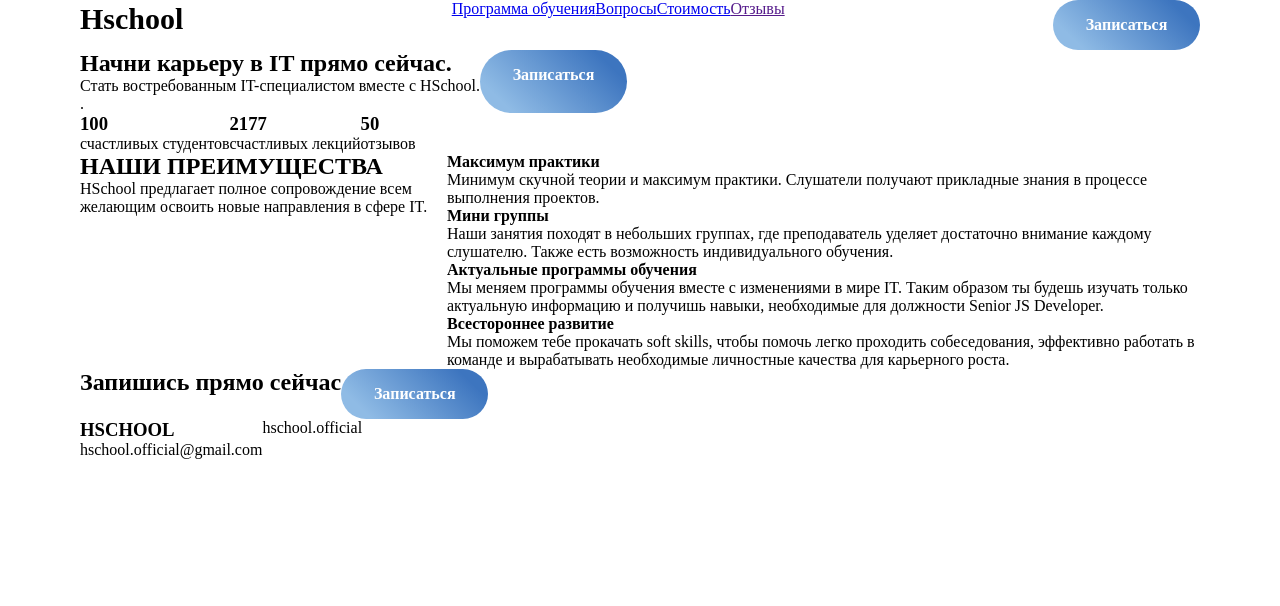
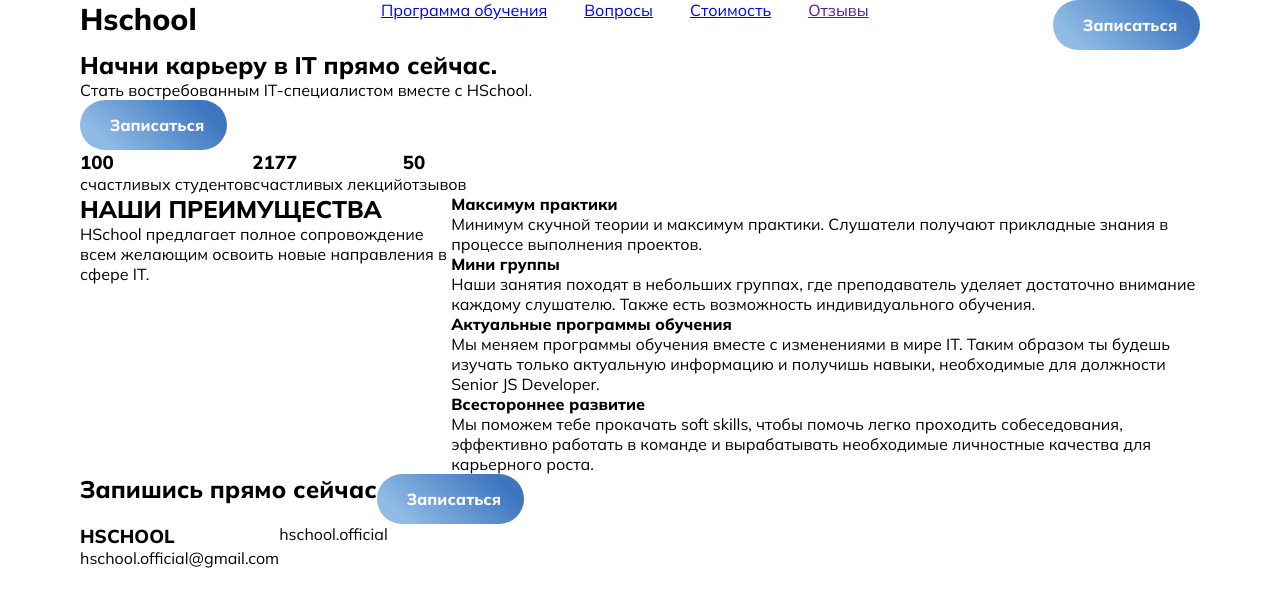
Before and after one commit to truffie/preview-card, a plain HTML site: page pages/index.html in a window 1280 px wide. Drawn offline with Linux system fonts and the light colour scheme.

Commit message:
feat: update structure

```diff
--- a/pages/index.html
+++ b/pages/index.html
@@ -12,8 +12,7 @@
   <header class="header">
     <div class="wrapper">
       <h1 class="header__logo ">Hschool</h1>
-      <div class="header__menu">
-        <nav class="menu">
+      <nav class="header__menu">
         <ul class="menu__list">
           <li class="menu__item"><a href="#">Программа обучения</a></li>
           <li class="menu__item"><a href="#">Вопросы</a></li>
@@ -22,7 +21,7 @@
         </ul>
       </nav>
 
-      </div>
+
       <div class="button header__button">Записаться</div>
     </div>
   </header>
@@ -32,9 +31,8 @@
         <div class="promo__left">
           <h2 class="header promo__header">Начни карьеру в IT прямо сейчас.</h2>
           <p class="promo__text text">Стать востребованным IT-специалистом вместе с HSchool. </p>
-          .
+          <div class="button promo__button">Записаться</div>
         </div>
-        <div class="button promo__button">Записаться</div>
         <div class="promo__right"></div>
       </div>
     </section>
@@ -119,7 +117,6 @@
         <p class="footer__hschool footer__text text">hschool.official</p>
       </div>
     </div>
-
   </footer>
 </body>
 
--- a/styles/style.css
+++ b/styles/style.css
@@ -1,4 +1,22 @@
+@font-face {
+  font-family: 'Mulish';
+  src: url(../assets/fonts/Mulish-Regular.ttf) format("truetype");
+  font-weight: 400;
+}
+
+@font-face {
+  font-family: 'Mulish';
+  src:  url(../assets/fonts/Mulish-Bold.ttf) format("truetype");
+  font-weight: 600;
+}
+
+@font-face {
+  font-family: 'Mulish';
+  src: url(../assets/fonts/Mulish-ExtraBold.ttf) format("truetype");
+  font-weight: 800;
+}
 * {
+  font-family: 'Mulish';
   margin: 0;
   padding: 0;
   box-sizing: border-box;
@@ -9,34 +27,14 @@
   box-sizing: inherit;
 }
 
-@font-face {
-  font-family: 'Mulish-Regular';
 
-  src: local('Mulish-Regular') url(../assets/fonts/Mulish-Regular.ttf) format("ttf");
-  font-weight: 400;
-}
-
-@font-face {
-  font-family: 'Mulish-Bold';
-  src: local('Mulish-Bold'),
-    url(../assets/fonts/Mulish-Bold.ttf) format("ttf");
-  font-weight: 600;
-}
-
-@font-face {
-  font-family: 'Mulish-ExtraBold';
-
-  src: local('Mulish-ExtraBold'),
-    url(../assets/fonts/Mulish-ExtraBold.ttf) format("ttf");
-  font-weight: 800;
-}
 
 html {
   scroll-behavior: smooth;
 }
 
 h1 {
-  font-family: 'Mulish-ExtraBold';
+  font-family: 'Mulish';
   ;
 }
 
@@ -50,7 +48,6 @@
 .header .wrapper {
   justify-content: space-between;
 }
-
 
 .header__logo {
   font-family: Mulish;
@@ -67,10 +64,11 @@
 
 .menu__list {
   display: flex;
+  list-style-type: none;
 }
 
-.menu__item {
-  list-style-type: none;
+.menu__item:not(:last-child) {
+  margin-right: 37px;
 }
 
 .button {
@@ -90,7 +88,9 @@
 
 .header__button {}
 
-.promo .wrapper {}
+.promo .wrapper {
+  justify-content: space-between;
+}
 
 .promo__left {}
 
@@ -106,4 +106,56 @@
 
 .about .wrapper {}
 
-.about__first .about__header .about__subtitle .about__second .about__third .advantages .advantages__info .advantages__header .advantages__subtitle .advantages__cards .card .card__img .card__contect .card__header .card__text .contact .contact__img .img .contact__header .contact__button .footer .footer__left .footer__left-wrapper .footer__img .footer__header .footer__email .footer__text .footer__right .footer__hschool
+.about__first {}
+
+.about__header {}
+
+.about__subtitle {}
+
+.about__second {}
+
+.about__third {}
+
+.advantages {}
+
+.advantages__info {}
+
+.advantages__header {}
+
+.advantages__subtitle {}
+
+.advantages__cards {}
+
+.card {}
+
+.card__img {}
+
+.card__contect {}
+
+.card__header {}
+
+.card__text {}
+
+.contact {}
+
+.contact__img {}
+
+.img {}
+
+.contact__header {}
+
+.contact__button {}
+
+.footer {}
+
+.footer__left {}
+
+.footer__left-wrapper {}
+
+.footer__img {}
+
+.footer__header {}
+
+.footer__email {}
+
+.footer__text .footer__right .footer__hschool
```
Lines whose indentation alone changed are shown as unchanged.
